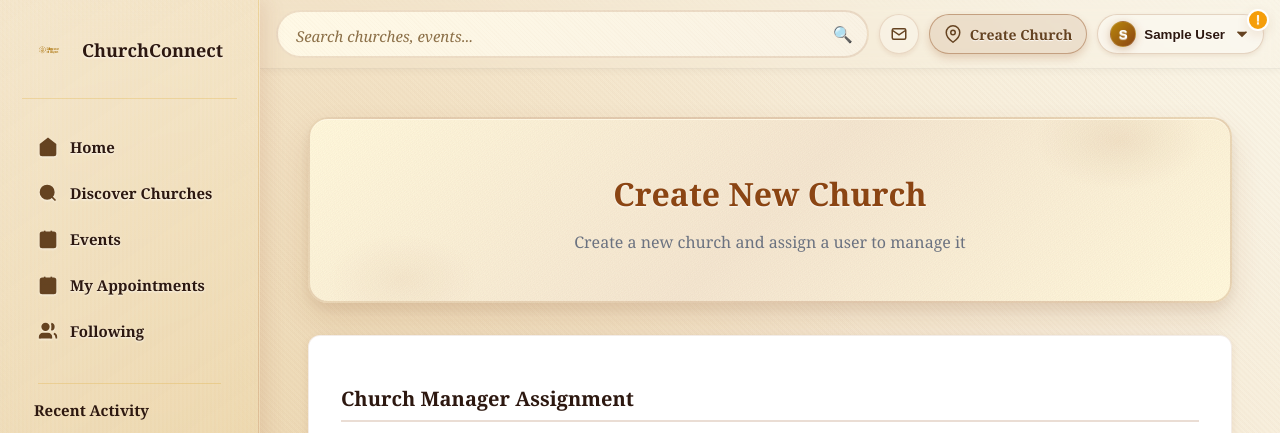
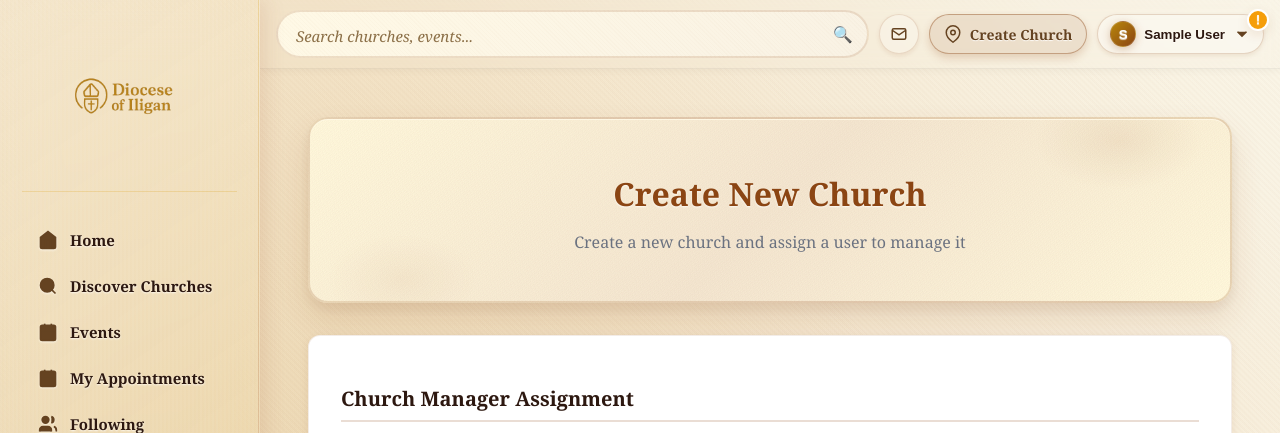
Before and after one commit to marllouie99/DioceseIligan, a Django app: page /app/super-admin/churches/create/ in a window 1280 px wide. Shown: the top 433 px of the page. Run offline with Django 5.2, Linux system fonts and the light colour scheme; the visitor is signed in with stand-in values (Sample User, id 1); data comes from the database, SQL or seed files in the repository; data that the repository does not hold is empty; some libraries are stand-ins or nearby versions.

Commit message:
Increase logo size and remove ChurchConnect text
- Increased logo width to 100% with max-width of 200px for better visibility
- Removed 'ChurchConnect' text - logo now stands alone as main branding
- Logo scales responsively with height auto and object-fit contain

```diff
--- a/templates/partials/sidebar.html
+++ b/templates/partials/sidebar.html
@@ -1,7 +1,6 @@
 {% load static %}
 <div class="brand">
-  <img src="{% static 'images/diocese_of_Iligan.png' %}" alt="Diocese of Iligan" class="brand-logo" style="width: 40px; height: 40px; object-fit: contain;">
-  <span>ChurchConnect</span>
+  <img src="{% static 'images/diocese_of_Iligan.png' %}" alt="Diocese of Iligan" class="brand-logo" style="width: 100%; max-width: 200px; height: auto; object-fit: contain;">
 </div>
 <hr/>
 <nav>
```
